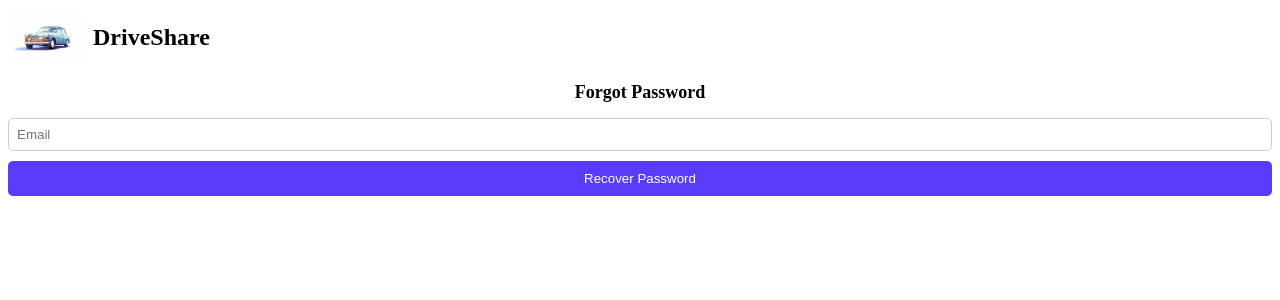
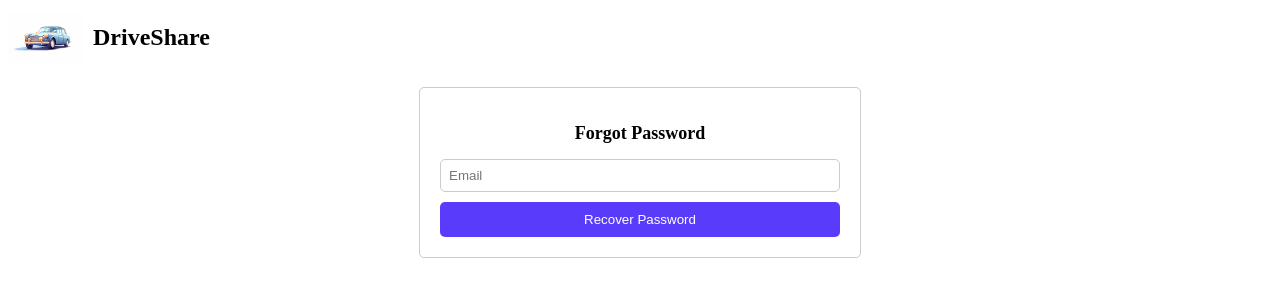
Before and after one commit to gslau02/CIS476_DriveShare, a React (Create React App) app in the folder client/: page /forgotPassword in a window 1280 px wide. Shown: the top 300 px of the page. Built offline with nearby package versions, Linux system fonts and the light colour scheme.

Commit message:
UI forgot password

```diff
--- a/client/src/pages/ForgotPasswordPage.js
+++ b/client/src/pages/ForgotPasswordPage.js
@@ -57,14 +57,14 @@ const ForgotPasswordPage = () => {
 
   return (
     <div>
-      <h2>Forgot Password</h2>
       {questions.length === 0 ? (
-        <form onSubmit={handleSubmitEmail}>
+        <form onSubmit={handleSubmitEmail} className='form-container'>
+          <h2>Forgot Password</h2>
           <input type="email" value={email} onChange={(e) => setEmail(e.target.value)} placeholder="Email" />
           <button type="submit">Recover Password</button>
         </form>
       ) : (
-        <form onSubmit={handleSubmitAnswers}>
+        <form onSubmit={handleSubmitAnswers}  className='form-container'>
             {questions.map((question, index) => (
             <div key={question._id}>
                 <p>{question}</p>
@@ -76,12 +76,12 @@ const ForgotPasswordPage = () => {
             </div>
             ))}
             <button type="submit">Submit Answers</button>
+            {verificationMessage && <p>{verificationMessage}</p>}
         </form>
       )}
-      {verificationMessage && <p>{verificationMessage}</p>}
       {verificationResult && (
         <div>
-            <form onSubmit={handleSubmitNewPassword}>
+            <form onSubmit={handleSubmitNewPassword} className='form-container'>
             <input type="password" value={newPassword} onChange={(e) => setNewPassword(e.target.value)} placeholder="New Password" />
             <button type="submit">Update Password</button>
             </form>
```
